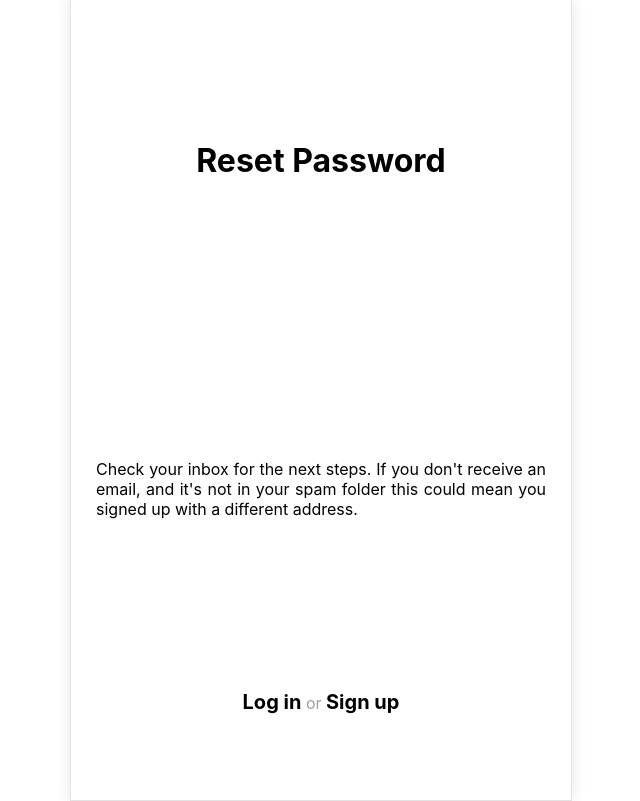
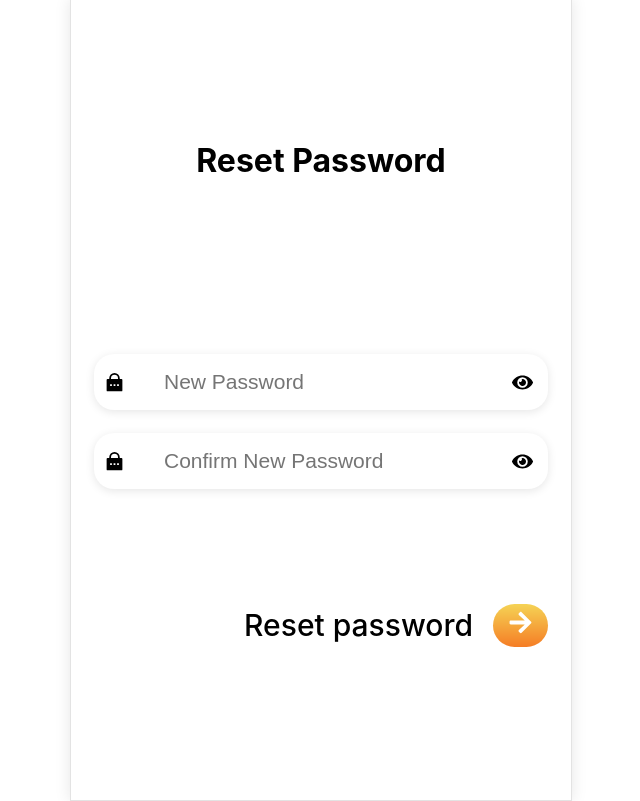
Before and after one commit to Marion-H/login-form, a React (Create React App) app: page /reset/1 in a window 1280 px wide. Shown: the whole page, without its empty margins (319-959 px from the left). Built offline with nearby package versions, Linux system fonts and the light colour scheme.

Commit message:
add a new reducer for change password and check it

```diff
--- a/src/components/FormPasswordChange.jsx
+++ b/src/components/FormPasswordChange.jsx
@@ -1,9 +1,31 @@
-function FormPasswordChange(){
-    return (
-        <div>
-            hello
-        </div>
-    )
+import ButtonSign from "./common/ButtonSign";
+import InputForm from "./common/InputForm";
+
+function FormPasswordChange() {
+  return (
+    <div className="authentication">
+      <div className="titleReset">
+        <h1>Reset Password</h1>
+      </div>
+      <div className="formAuth">
+        <form onSubmit={() => {}}>
+          <InputForm
+            type="password"
+            icon="RiLockPasswordFill"
+            keyName="newPassword"
+            placeholder="New Password"
+          />
+          <InputForm
+            type="password"
+            icon="RiLockPasswordFill"
+            keyName="confirmPassword"
+            placeholder="Confirm New Password"
+          />
+          <ButtonSign text="Reset password" type="submit" />
+        </form>
+      </div>
+    </div>
+  );
 }
 
-export default FormPasswordChange
+export default FormPasswordChange;
--- a/src/components/FormResetPassword.jsx
+++ b/src/components/FormResetPassword.jsx
@@ -14,7 +14,7 @@ function FormResetPassword() {
 
   const postEmailForReset = (e) => {
     e.preventDefault()
-      return history.push("/reset")
+      return history.push("/check-email")
   }
 
   return (
--- a/src/components/Router.jsx
+++ b/src/components/Router.jsx
@@ -2,6 +2,7 @@ import { BrowserRouter, Route, Switch } from "react-router-dom";
 import authentication from "./Authentication";
 import CreateAccount from "./CreateAccount";
 import ForgotPwd from "./ForgotPwd";
+import FormPasswordChange from "./FormPasswordChange";
 import Home from "./Home";
 import ResetPasswordEmail from "./ResetPasswordEmail";
 
@@ -15,8 +16,9 @@ function Router() {
         <Route exact path="/" component={authentication} />
         <Route path="/create" component={CreateAccount} />
         <Route path="/forgotPassword" component={ForgotPwd} />
-        <Route path="/reset" component={ResetPasswordEmail} />
+        <Route path="/check-email" component={ResetPasswordEmail} />
         <Route path="/welcome" component={Home} />
+        <Route path="/reset/:passwordToken" component={FormPasswordChange} />
       </Switch>
     </BrowserRouter>
   );
--- a/src/components/common/InputForm.jsx
+++ b/src/components/common/InputForm.jsx
@@ -5,7 +5,7 @@ import { FaEye, FaEyeSlash, FaPhoneAlt } from "react-icons/fa";
 import { RiLockPasswordFill } from "react-icons/ri";
 import { BsFillPersonFill } from "react-icons/bs";
 
-import { setDataForm } from "../store/action/data";
+import { setChangePassword, setDataForm } from "../store/action/data";
 import { useState } from "react";
 
 function InputForm({ icon, type, keyName, placeholder }) {
@@ -44,6 +44,14 @@ function InputForm({ icon, type, keyName, placeholder }) {
         break;
     }
   };
+
+  const checkKeyName = (e) => {
+    if (keyName === "newPassword" || keyName === "confirmPassword") {
+      return dispatch(setChangePassword(e, keyName));
+    } else {
+      return dispatch(setDataForm(e, keyName));
+    }
+  };
   return (
     <>
       <div className="inputStyle">
@@ -52,7 +60,7 @@ function InputForm({ icon, type, keyName, placeholder }) {
           type={typeInput}
           placeholder={placeholder}
           value={stateKeyName}
-          onChange={(e) => dispatch(setDataForm(e, keyName))}
+          onChange={(e) => checkKeyName(e)}
         />
         {type === "password" && (
           <span className="eyePassword" onClick={() => isShowPwd()}>
--- a/src/components/store/action/actionType.js
+++ b/src/components/store/action/actionType.js
@@ -3,3 +3,4 @@ export const DELETE_DATA = "DELETE-DATA"
 export const LOGOUT = "LOGOUT"
 export const LOGIN = "LOGIN"
 export const UUID = "UUID"
+export const CHANGE_PASSWORD = "CHANGE-PASSWORD"
--- a/src/components/store/action/data.js
+++ b/src/components/store/action/data.js
@@ -1,13 +1,25 @@
-import { ADD_DATA } from "./actionType";
+import { ADD_DATA, CHANGE_PASSWORD } from "./actionType";
 
 export const setDataForm = (e, keyName) => {
-    return (dispatch, getState) => {
+  return (dispatch, getState) => {
     e.preventDefault();
     const state = getState();
     const { dataForm } = state;
     return dispatch({
       type: ADD_DATA,
-      payload: {...dataForm, [keyName]: e.target.value}
+      payload: { ...dataForm, [keyName]: e.target.value },
     });
   };
 };
+
+export const setChangePassword = (e, keyName) => {
+  return (dispatch, getState) => {
+    e.preventDefault();
+    const state = getState();
+    const { changePassword } = state;
+    return dispatch({
+      type: CHANGE_PASSWORD,
+      payload: { ...changePassword, [keyName]: e.target.value },
+    });
+  };
+};
--- a/src/components/store/index.js
+++ b/src/components/store/index.js
@@ -4,10 +4,10 @@ import thunk from 'redux-thunk'
 
 import dataForm from './reducer/dataForm'
 import admin from './reducer/admin'
-
+import changePassword from './reducer/changePassword'
 
 const reducers = combineReducers({
-    dataForm, admin
+    dataForm, admin, changePassword
 })
 
 const store = createStore(reducers, composeWithDevTools(applyMiddleware(thunk)))
--- /dev/null
+++ b/src/components/store/reducer/changePassword.js
@@ -0,0 +1,18 @@
+import { CHANGE_PASSWORD } from "../action/actionType";
+
+const initialState = {
+  newPassword: "",
+  confirmPassword: "",
+};
+
+const changePassword = (state = initialState, action) => {
+  const { type, payload } = action;
+  switch (type) {
+    case CHANGE_PASSWORD:
+      return payload;
+    default:
+      return state;
+  }
+};
+
+export default changePassword;
```
